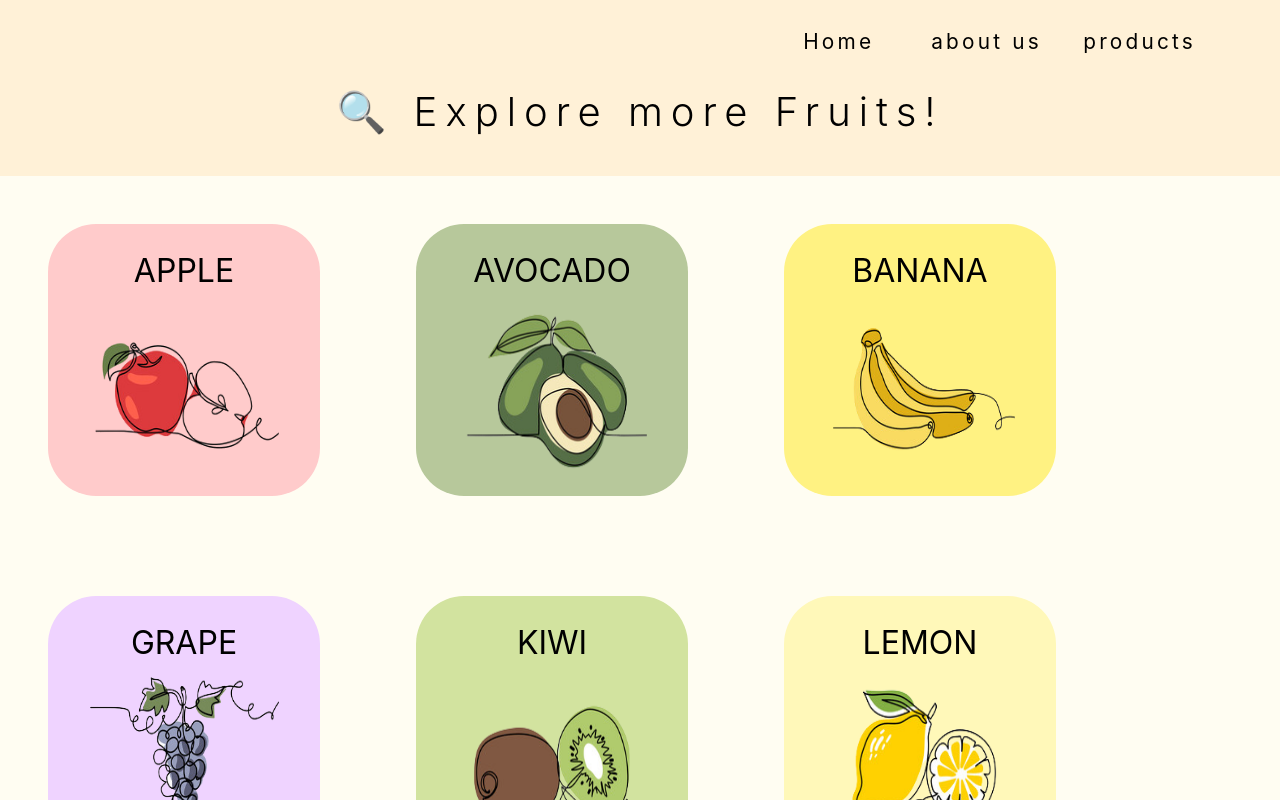
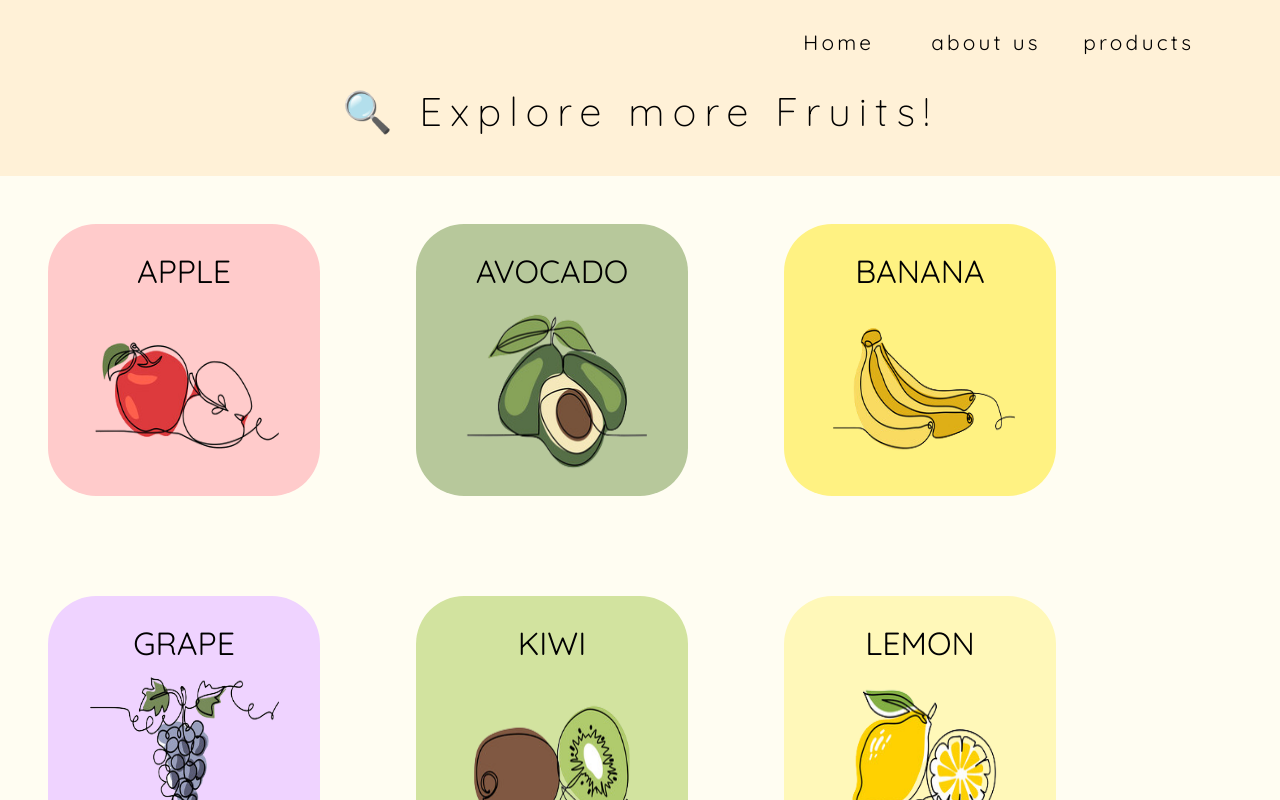
Before and after one commit to 2022-Winter-Bootcamp-team-L/frontend, a React (Create React App) app in the folder hey-apple/: page /products in a window 1280 px wide. Shown: the top 800 px of the page. Built offline with nearby package versions, Linux system fonts and the light colour scheme.

Commit message:
feat: range font

```diff
--- a/hey-apple/src/scss/Common.scss
+++ b/hey-apple/src/scss/Common.scss
@@ -33,7 +33,7 @@ html,body {
   position:absolute;
   top:30%;
   font-size:1.3rem;
-  font-family: 'Inter';
+  font-family: 'Quicksand';
   font-style: normal;
 font-weight: 400;
 line-height: 2.27rem;
--- a/hey-apple/src/scss/DragDrop.scss
+++ b/hey-apple/src/scss/DragDrop.scss
@@ -100,7 +100,7 @@ border-radius: 3.125rem;
 text-align: center;
 position: absolute;
 /* bottom: -60%; */
-font-family: 'Inter';
+font-family: 'Quicksand';
 font-style: normal;
 bottom:-10%;
 left: 50%;
--- a/hey-apple/src/scss/MainPage.scss
+++ b/hey-apple/src/scss/MainPage.scss
@@ -168,7 +168,7 @@ width:80%;
   font-size: 2.4vw;
   line-height: 2vw;
   letter-spacing: 0.2em;
-  font-family: 'Inter';
+  font-family: 'Quicksand';
   font-style: normal;
   left: 14%;
   bottom: 0;
@@ -180,7 +180,7 @@ width:80%;
 
 #putmouse{
 
-  font-family: 'Inter';
+  font-family: 'Quicksand';
 font-style: normal;
 
 letter-spacing: 0.2em;
@@ -222,7 +222,7 @@ text-shadow: 0px 4px 4px rgba(0, 0, 0, 0.25);
   position:fixed;
   right:2%;
   bottom:3%;
-  font-family: 'Inter';
+  font-family: 'Quicksand';
   font-style: normal;
   font-weight: 400;
   line-height: 2.25rem;
--- a/hey-apple/src/scss/Products.scss
+++ b/hey-apple/src/scss/Products.scss
@@ -46,7 +46,7 @@
   left: 50%;
   transform: translate(-50%, -50%);
   text-align: center;
-  font-family: 'Inter';
+  font-family: 'Quicksand';
 font-style: normal;
 line-height: 85px;
 letter-spacing: 0.2em;
@@ -83,6 +83,7 @@ font-weight: 300;
   left: 50%;
   transform:translate(-50%,0);
   text-align: center;
+  font-family: 'Quicksand';
 }
 .productimg{
   position:absolute;
```
